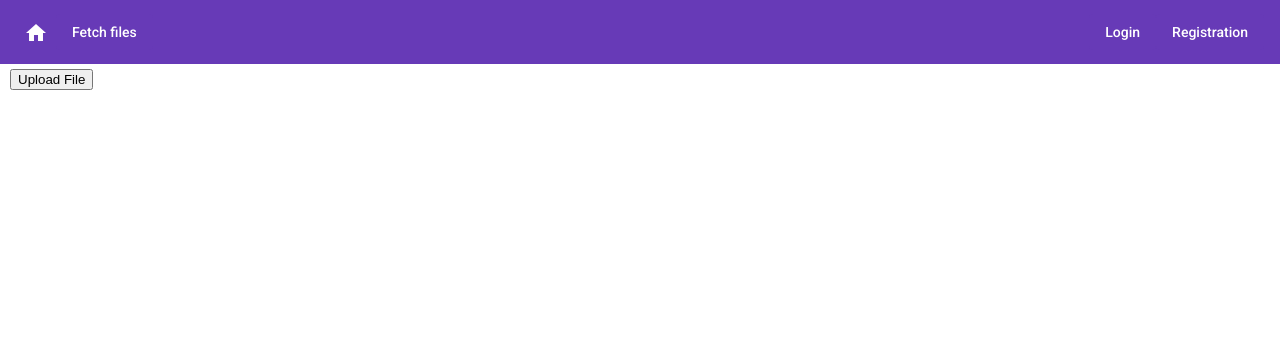
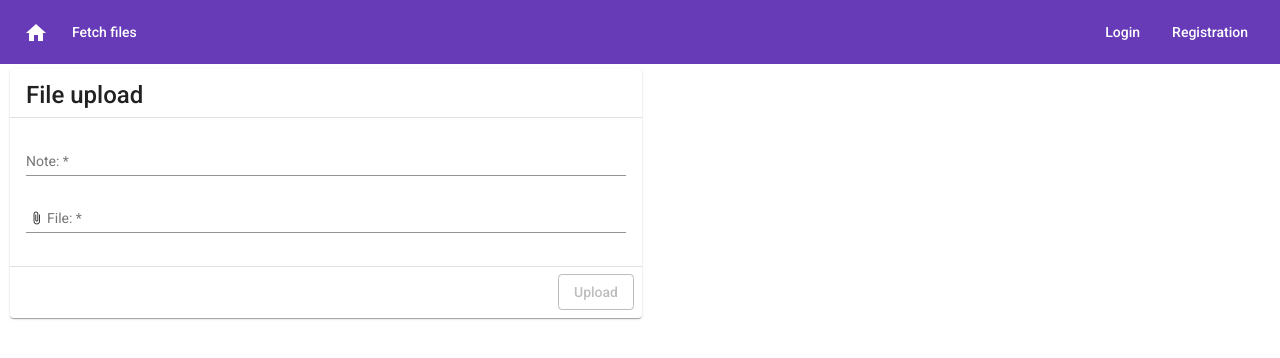
Before and after one commit to Anatoliy-F/file-storage-ui, an Angular app: page / in a window 1280 px wide. Shown: the top 358 px of the page. Built offline with nearby package versions, Linux system fonts and the light colour scheme.

Commit message:
New file input form

```diff
--- a/src/app/upload/upload.component.html
+++ b/src/app/upload/upload.component.html
@@ -1,4 +1,51 @@
-<div class="row" style="margin-bottom:15px;">
+<mat-card class="upload">
+    <p mat-card-title>File upload</p>
+    <mat-divider></mat-divider>
+
+    <mat-card-content>
+        <br>
+        <form [formGroup]="form">
+
+            <mat-form-field style="width: 100%;">
+                <mat-label>Note:</mat-label>
+                <input matInput formControlName="note" required placeholder="note">
+                <mat-error *ngFor="let error of getErrors(form.get('note')!, 'Note')">
+                    {{error}}
+                </mat-error>
+            </mat-form-field>
+
+            <mat-form-field style="width: 100%;">
+                <mat-label>File:</mat-label>
+                <button mat-icon-button matPrefix (click)="f_input.click()">
+                    <mat-icon>attach_file</mat-icon>
+                </button>
+                <input type="text" readonly matInput formControlName="file">
+                <input type="file" multiple hidden #f_input
+                (change)="onFileInputChange(f_input.files!)">
+                <mat-error *ngFor="let error of getErrors(form.get('file')!, 'File')">
+                    {{error}}
+                </mat-error>
+            </mat-form-field>
+
+            <!-- <mat-form-field>
+                <mat-label>File:</mat-label>
+                <input matInput formControlName="file" required placeholder="file" type="file">
+                <mat-error *ngFor="let error of getErrors(form.get('file')!, 'File')">
+                    {{error}}
+                </mat-error>
+            </mat-form-field> -->
+
+        </form>
+    </mat-card-content>
+    <mat-divider></mat-divider>
+    <mat-card-actions align="end">
+        <button mat-stroked-button color="primary" [disabled]="!form.valid" (click)="onSubmit()">
+            Upload
+        </button>
+    </mat-card-actions>
+</mat-card>
+
+<!-- <div class="row" style="margin-bottom:15px;">
     <div class="col-md-3">
         <input type="file" #file placeholder="Choose file" (change)="uploadFile(file.files!)" style="display:none;">
         <button type="button" class="btn btn-success" (click)="file.click()">Upload File</button>
@@ -7,4 +54,4 @@
         <span class="upload" *ngIf="progress! > 0">{{progress}}%</span>
         <span class="upload" *ngIf="message">{{message}}</span>
     </div>
-</div>
+</div> -->
--- a/src/app/upload/upload.component.scss
+++ b/src/app/upload/upload.component.scss
@@ -1,6 +1,7 @@
 .upload{
-    font-weight: bold;
-    color: #28a745;
-    margin-left: 15px;
-    line-height: 36px;
+    // font-weight: bold;
+    // color: #28a745;
+    // margin-left: 15px;
+    // line-height: 36px;
+    max-width: 600px;
 }
--- a/src/app/upload/upload.component.ts
+++ b/src/app/upload/upload.component.ts
@@ -1,49 +1,114 @@
-import { Component, OnInit, Output, EventEmitter } from '@angular/core';
-import { HttpClient, HttpEventType, HttpErrorResponse } from '@angular/common/http';
+import { Component, OnInit } from "@angular/core";
+import { ActivatedRoute, Router } from "@angular/router";
+import { FormGroup, FormControl, Validators, AbstractControl, AsyncValidatorFn } from "@angular/forms";
 
-import { environment } from 'src/environments/environment';
-import { emitDistinctChangesOnlyDefaultValue } from '@angular/compiler';
+import { BaseFormComponent } from "../base-form.component";
+import { HttpClient } from "@angular/common/http";
+import { environment } from "src/environments/environment";
 
 @Component({
   selector: 'app-upload',
   templateUrl: './upload.component.html',
   styleUrls: ['./upload.component.scss']
 })
-export class UploadComponent implements OnInit {
-  progress?: number;
-  //fileSize?: number;
-  message?: string;
-  @Output() public onUploadFinished = new EventEmitter();
 
-  constructor(private http: HttpClient) { }
+export class UploadComponent extends BaseFormComponent implements OnInit {
+    file_store?: FileList;
+    file_list: Array<string> = [];
 
-  ngOnInit(): void {
-  }
-
-  uploadFile(files: FileList){
-    if(files.length === 0){
-      return;
+    constructor(
+        private http: HttpClient
+    ){
+        super();
     }
 
-    let fileToUpload = <File>files[0];
-    //this.fileSize = fileToUpload.length
-    const formData = new FormData();
-    formData.append('file', fileToUpload, fileToUpload.name);
+    ngOnInit(): void {
+        this.form = new FormGroup({
+            note: new FormControl('', Validators.required),
+            file: new FormControl('', Validators.required)
+        });
+    }
 
-    this.http.post(environment.baseUrl + 'upload', formData, {reportProgress: true, observe: 'events'})
-      .subscribe({
-        next: (event) => {
-          if(event.type === HttpEventType.UploadProgress){
-            this.progress = Math.round(100 * event.loaded / event.total!);
-          }
-          if(event.type === HttpEventType.Response){
-            this.message = 'Upload success';
-            this.onUploadFinished.emit(event.body);
-          }
-        },
-        error: (err: HttpErrorResponse) => console.log(err)
-      });
+    onFileInputChange(list: FileList): void{
+        this.file_store = list;
+        if(list.length){
+            const f = list[0];
+            const count = list.length > 1 ? `(+${list.length - 1})` : '';
+            this.form.controls['file'].patchValue(`${f.name}${count}`);
+        } else {
+            this.form.controls['file'].patchValue('');
+        }
+    }
 
-  }
+    onSubmit(){
+        const formData = new FormData();
+        if(!this.file_store?.length){
+            return;
+        }
+        let fileToUpload = this.file_store[0];
+        let note = this.form.controls['note'].value;
 
+        formData.append('file', fileToUpload, fileToUpload.name);
+        formData.append('note', note);
+
+        this.http.post(environment.baseUrl + 'upload', formData)
+            .subscribe(result => {
+                console.log('File is uploaded')
+            }, error => {
+                console.log(error);
+            });
+    }
 }
+
+// interface fileUpload {
+//     note: string,
+//     file: File
+// }
+
+// import { Component, OnInit, Output, EventEmitter } from '@angular/core';
+// import { HttpClient, HttpEventType, HttpErrorResponse } from '@angular/common/http';
+
+// import { environment } from 'src/environments/environment';
+// import { emitDistinctChangesOnlyDefaultValue } from '@angular/compiler';
+
+// @Component({
+//   selector: 'app-upload',
+//   templateUrl: './upload.component.html',
+//   styleUrls: ['./upload.component.scss']
+// })
+// export class UploadComponent implements OnInit {
+//   progress?: number; //lohanka esta mi loka?
+//   //fileSize?: number;
+//   message?: string; //lohanka esta mi loka?
+//   @Output() public onUploadFinished = new EventEmitter();
+
+//   constructor(private http: HttpClient) { }
+
+//   ngOnInit(): void {
+//   }
+
+//   uploadFile(files: FileList){
+//     if(files.length === 0){
+//       return;
+//     }
+
+//     let fileToUpload = <File>files[0];
+//     //this.fileSize = fileToUpload.length
+//     const formData = new FormData();
+//     formData.append('file', fileToUpload, fileToUpload.name);
+
+//     this.http.post(environment.baseUrl + 'upload', formData, {reportProgress: true, observe: 'events'})
+//       .subscribe({
+//         next: (event) => {
+//           if(event.type === HttpEventType.UploadProgress){
+//             this.progress = Math.round(100 * event.loaded / event.total!);
+//           }
+//           if(event.type === HttpEventType.Response){
+//             this.message = 'Upload success';
+//             this.onUploadFinished.emit(event.body);
+//           }
+//         },
+//         error: (err: HttpErrorResponse) => console.log(err)
+//       });
+//   }
+// }
```
Also changed, not shown: src/app/angular-material.module.ts (+11 -2 lines).
